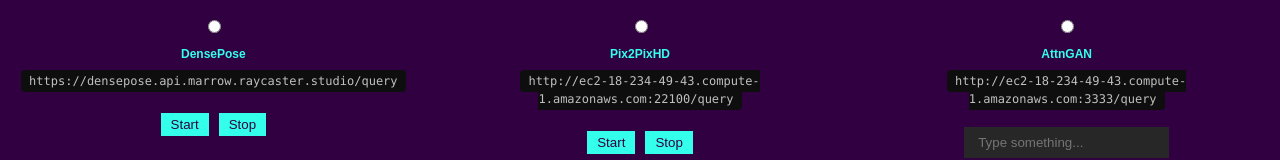
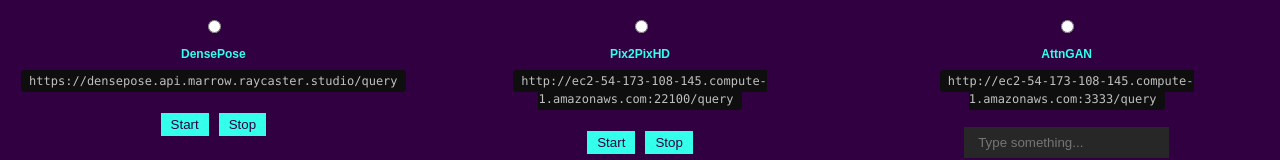
Before and after one commit to Marrow-AI/marrow_api_test, a React (Create React App) app: page / in a window 1280 px wide. Shown: the part 420-580 px from the top of the page. Built offline with nearby package versions, Linux system fonts and the light colour scheme; no server answers.

Commit message:
different IP again

```diff
--- a/src/App.js
+++ b/src/App.js
@@ -49,7 +49,7 @@
             />
             <ModelOption
               name='Pix2PixHD'
-              url='http://ec2-18-234-49-43.compute-1.amazonaws.com:22100/query'
+              url='http://ec2-54-173-108-145.compute-1.amazonaws.com:22100/query'
               emit='update_request'
               listen='update_response'
               receiveData={{
@@ -61,7 +61,7 @@
             />
             <ModelOption
               name='AttnGAN'
-              url='http://ec2-18-234-49-43.compute-1.amazonaws.com:3333/query'
+              url='http://ec2-54-173-108-145.compute-1.amazonaws.com:3333/query'
               emit='update_request'
               listen='update_response'
               receiveData={{
```
